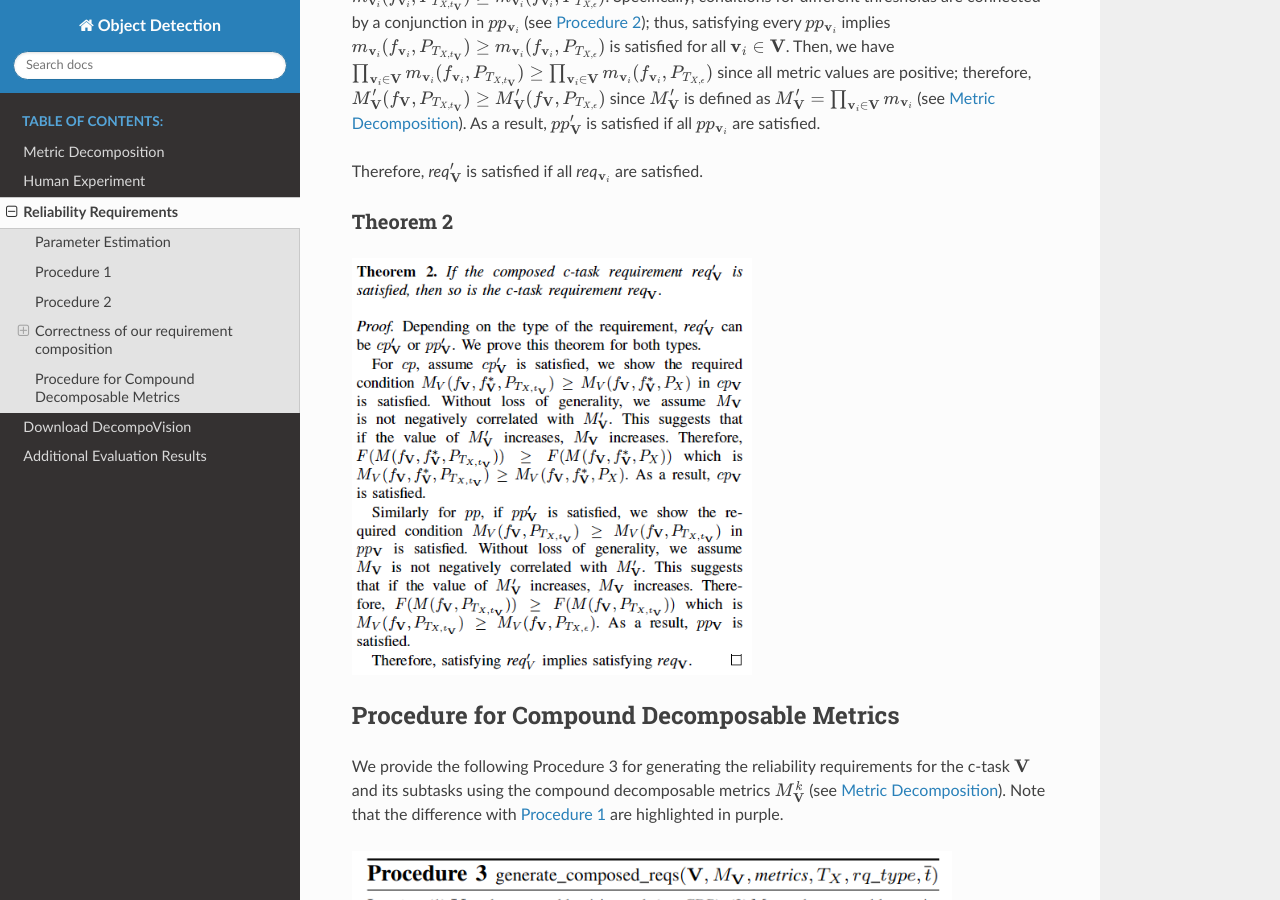
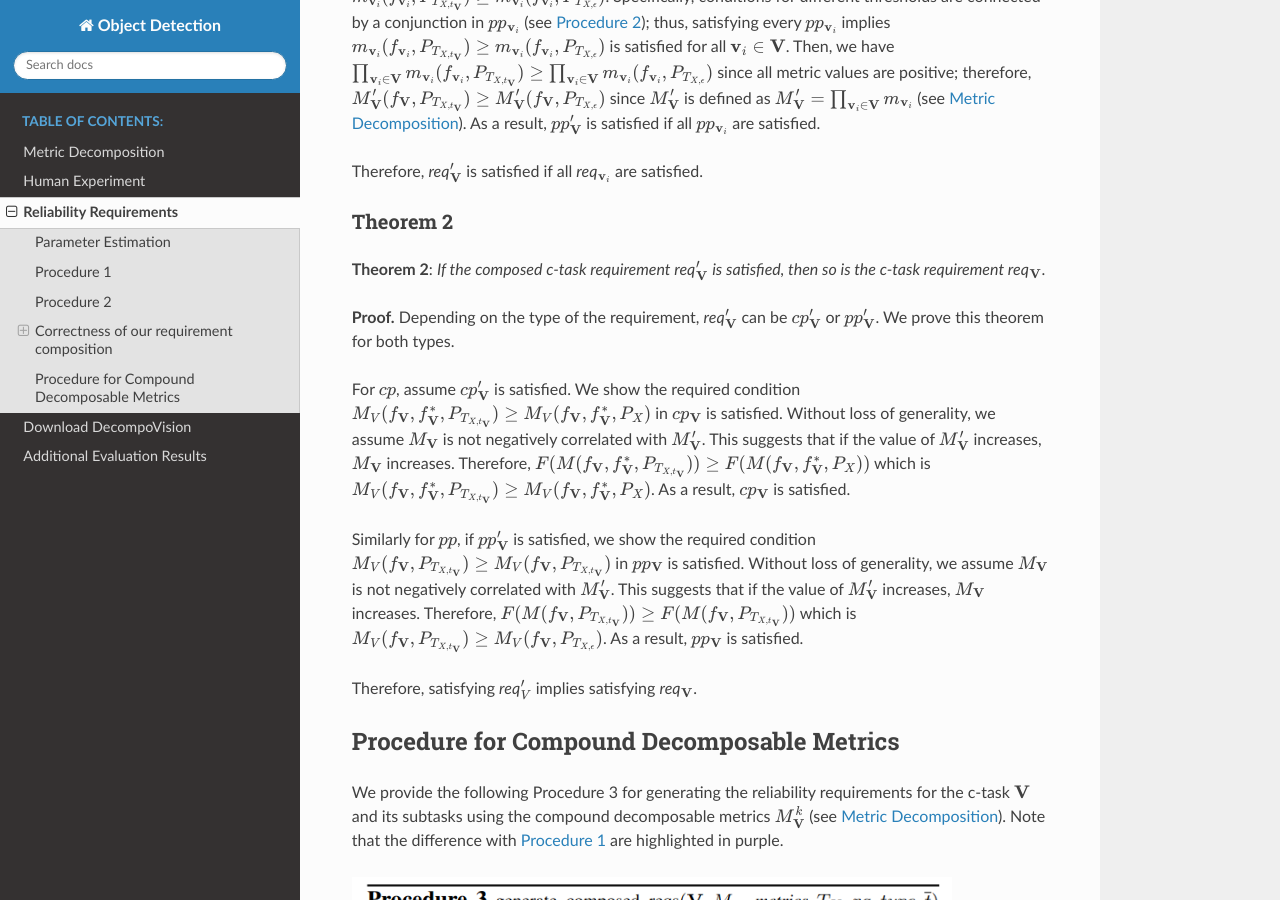
Before and after one commit to carolineeeeeee/DecompoVision, a Sphinx documentation site: the page built from doc/source/requirements.rst, in a window 1280 px wide and 900 px high, scrolled down 3343 px. Built offline with Sphinx 7.4.7 and the Read the Docs theme 2.0.0, drawn with Linux system fonts in a browser that asks for light colours.

Commit message:
theorem 2

```diff
--- a/doc/source/requirements.rst
+++ b/doc/source/requirements.rst
@@ -68,9 +68,16 @@ Therefore, *req*:math:`'_{\mathbf{V}}` is satisfied if all *req*:math:`_{\mathbf
 
 Theorem 2
 ~~~~~~~~~
-.. image:: images/th2.png
-  :width: 400
-  :alt: proof 2
+**Theorem 2**: *If the composed c-task requirement req*:math:`'_{\mathbf{V}}` *is satisfied, then so is the c-task requirement req*:math:`_\mathbf{V}`.
+
+**Proof.**
+Depending on the type of the requirement, *req*:math:`'_{\mathbf{V}}` can be :math:`cp'_{\mathbf{V}}` or :math:`pp'_{\mathbf{V}}`. We prove this theorem for both types.
+
+For :math:`cp`, assume :math:`cp'_{\mathbf{V}}` is satisfied. We show the required condition :math:`M_V( f_\mathbf{V} , f_\mathbf{V}^*, P_{T_{X,t_\mathbf{V}}}) \geq M_V(f_\mathbf{V},f_\mathbf{V}^*,P_X)` in :math:`cp_{\mathbf{V}}` is satisfied. Without loss of generality, we assume :math:`M_\mathbf{V}` is not negatively correlated with :math:`M'_{\mathbf{V}}`. This suggests that if the value of :math:`M'_{\mathbf{V}}` increases, :math:`M_\mathbf{V}` increases. Therefore, :math:`F(M( f_\mathbf{V} , f_\mathbf{V}^*, P_{T_{X,t_\mathbf{V}}})) \geq F(M(f_\mathbf{V},f_\mathbf{V}^*,P_X))` which is :math:`M_V( f_\mathbf{V} , f_\mathbf{V}^*, P_{T_{X,t_\mathbf{V}}}) \geq M_V(f_\mathbf{V},f_\mathbf{V}^*,P_X)`. As a result, :math:`cp_\mathbf{V}` is satisfied.
+
+Similarly for :math:`pp`, if :math:`pp'_{\mathbf{V}}` is satisfied, we show the required condition :math:`M_V( f_\mathbf{V} , P_{T_{X,t_\mathbf{V}}}) \geq M_V(f_\mathbf{V}, P_{T_{X,t_\mathbf{V}}})` in :math:`pp_{\mathbf{V}}` is satisfied. Without loss of generality, we assume :math:`M_\mathbf{V}` is not negatively correlated with :math:`M'_{\mathbf{V}}`. This suggests that if the value of :math:`M'_{\mathbf{V}}` increases, :math:`M_\mathbf{V}` increases. Therefore, :math:`F(M( f_\mathbf{V} , P_{T_{X,t_\mathbf{V}}})) \geq F(M(f_\mathbf{V},P_{T_{X,t_\mathbf{V}}}))` which is :math:`M_V( f_\mathbf{V}, P_{T_{X,t_\mathbf{V}}}) \geq M_V(f_\mathbf{V},P_{T_{X,\epsilon}})`. As a result, :math:`pp_\mathbf{V}` is satisfied.
+
+Therefore, satisfying *req*:math:`'_{V}` implies satisfying *req*:math:`_\mathbf{V}`.
 
 
 Procedure for Compound Decomposable Metrics
```
